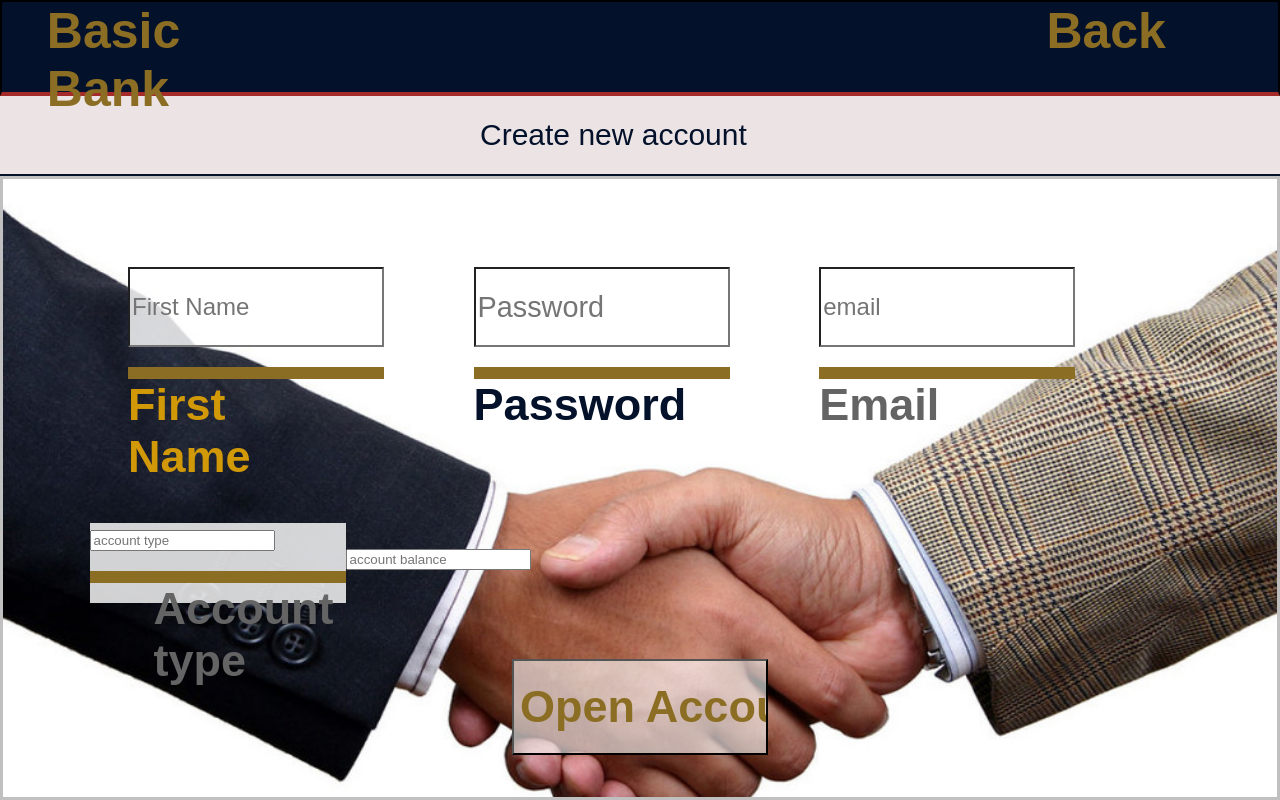
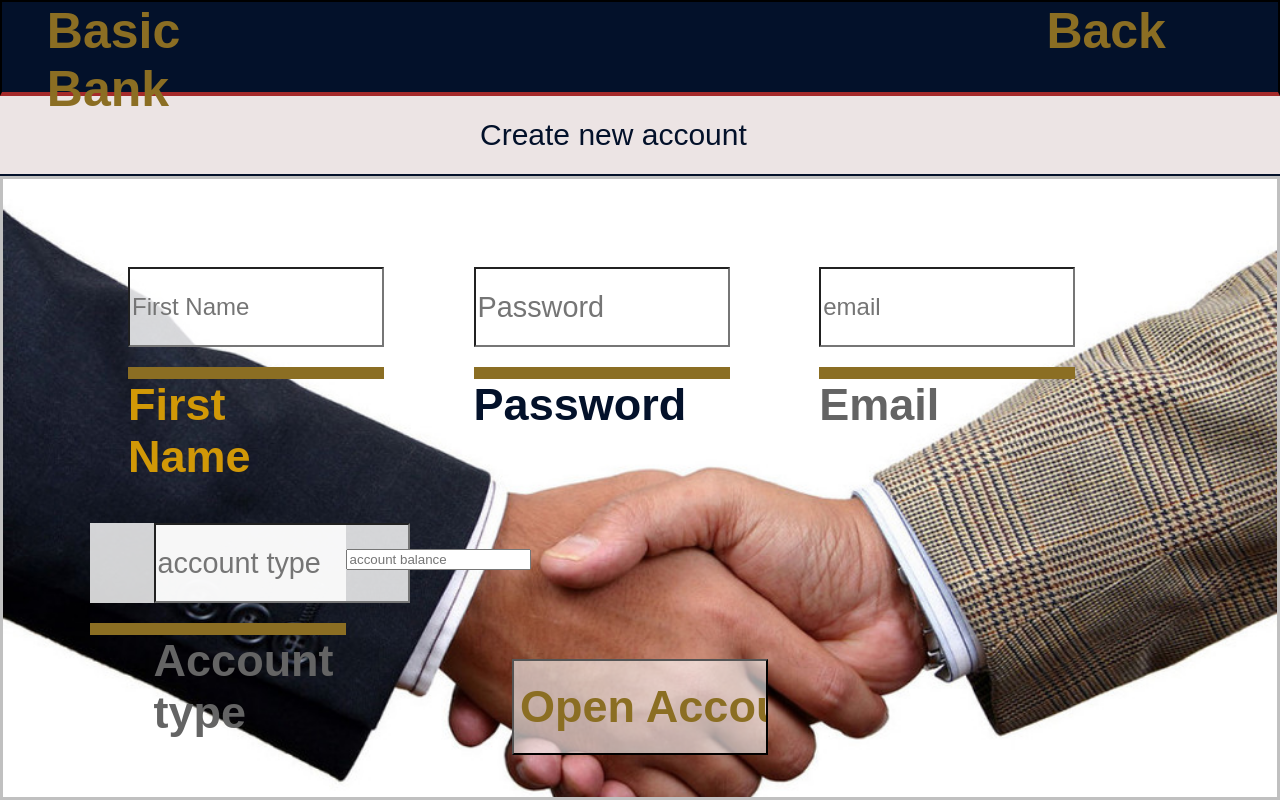
Before and after one commit to cyberstizz/basicbank, a React (Create React App) app: page /create in a window 1280 px wide. Built offline with nearby package versions, Linux system fonts and the light colour scheme.

Commit message:
added same divs and classes from other input fields

```diff
--- a/src/components/Create.js
+++ b/src/components/Create.js
@@ -66,7 +66,7 @@ const Create = () => {
 
 
         <div className="lastNameBlock">
-        <input placeholder="account type"></input>
+        <input placeholder="account type" type="text" className="email"></input>
         <div className="decorativeLine"></div>
         <p className="emailText">Account type</p>
 
```
